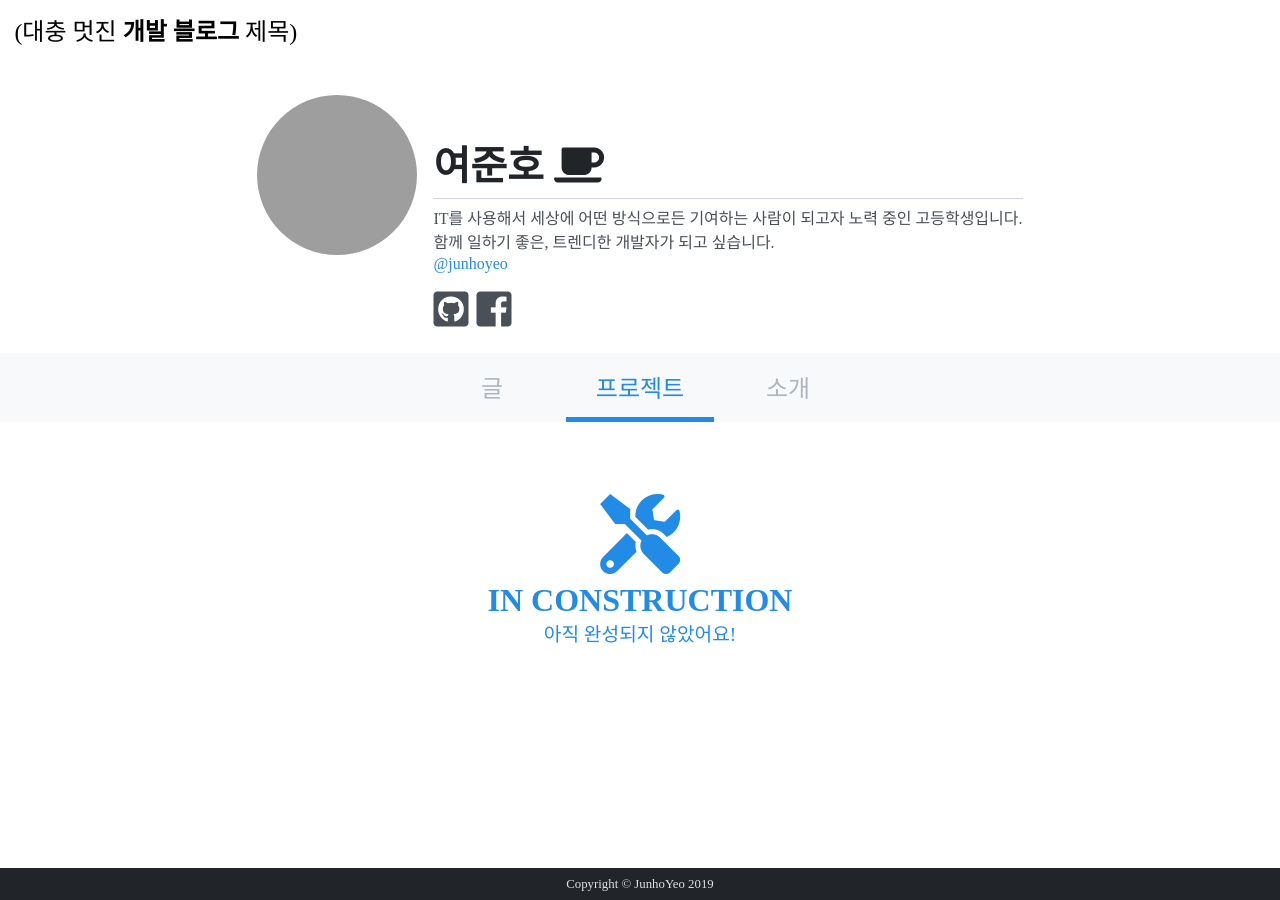
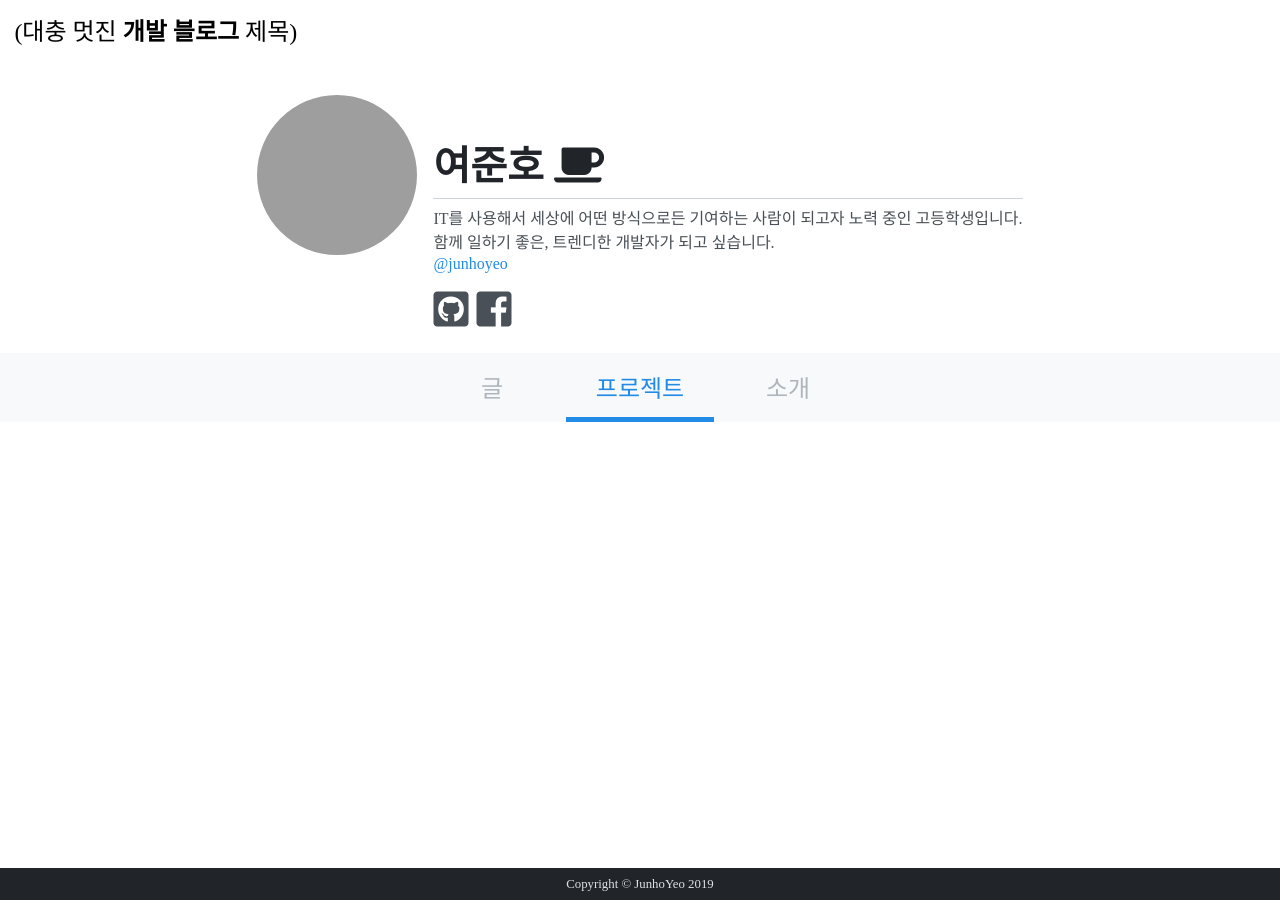
Before and after one commit to junhoyeo/blog-v1, a Jekyll site: the page built from projects.html, in a window 1280 px wide. Built offline with Jekyll 4.4.1, drawn with Linux system fonts in a browser that asks for light colours; some web fonts are replaced; grey boxes are pictures that could not be loaded.

Commit message:
chore: delete constrn component

```diff
--- a/_includes/constrn.html
+++ /dev/null
@@ -1,5 +0,0 @@
-<div class="constrn">
-  <i class="constrn__icon fas fa-tools"></i>
-  <h1 class="constrn__title">In construction</h1>
-  <p class="constrn__desc">아직 완성되지 않았어요!</p>
-</div>
--- a/_scss/blog.scss
+++ b/_scss/blog.scss
@@ -10,4 +10,3 @@
 @import "blog/projects";
 @import "blog/about";
 @import "blog/error";
-@import "blog/constrn";
--- a/_scss/blog/_constrn.scss
+++ /dev/null
@@ -1,31 +0,0 @@
-.constrn {
-  color: $blue-6;
-  display: flex;
-  flex-direction: column;
-  align-items: center;
-  justify-content: center;
-  margin-top: 2.5rem;
-  margin-bottom: 2.5rem;
-
-  &__icon {
-    font-size: 5rem;
-  }
-
-  &__title {
-    margin: 0;
-    margin-top: 0.5rem;
-    text-transform: uppercase;
-    font-size: 2rem;
-  }
-
-  &__desc {
-    margin: 0;
-    font-size: 1.2rem;
-  }
-
-  @media (max-width: 600px) {
-    &__title {
-      font-size: 1.8rem;
-    }
-  }
-}
--- a/projects.html
+++ b/projects.html
@@ -1,5 +1,3 @@
 ---
 layout: projects
 ---
-
-{% include constrn.html %}
```
Also changed, not shown: about.md (+0 -2 lines).
